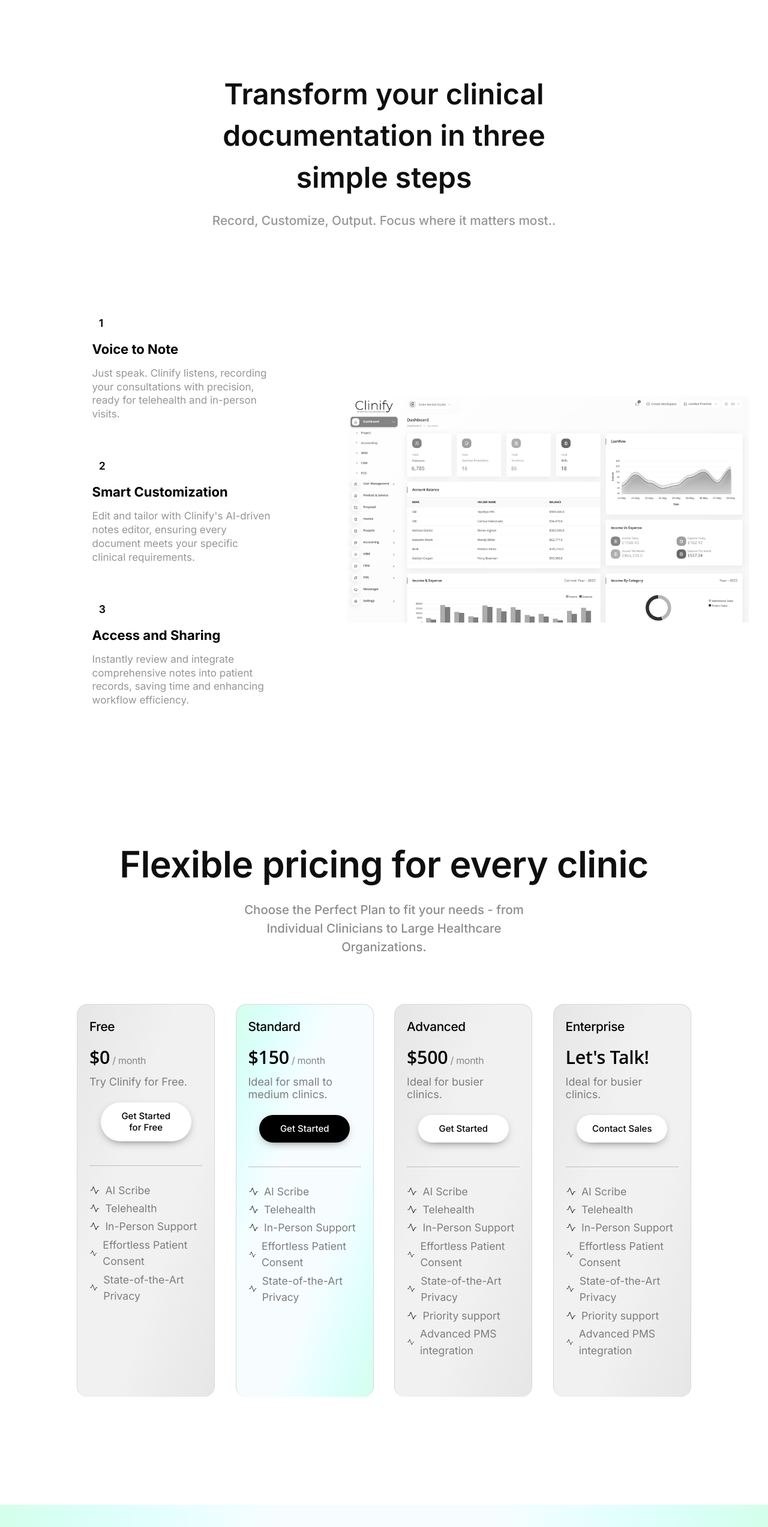
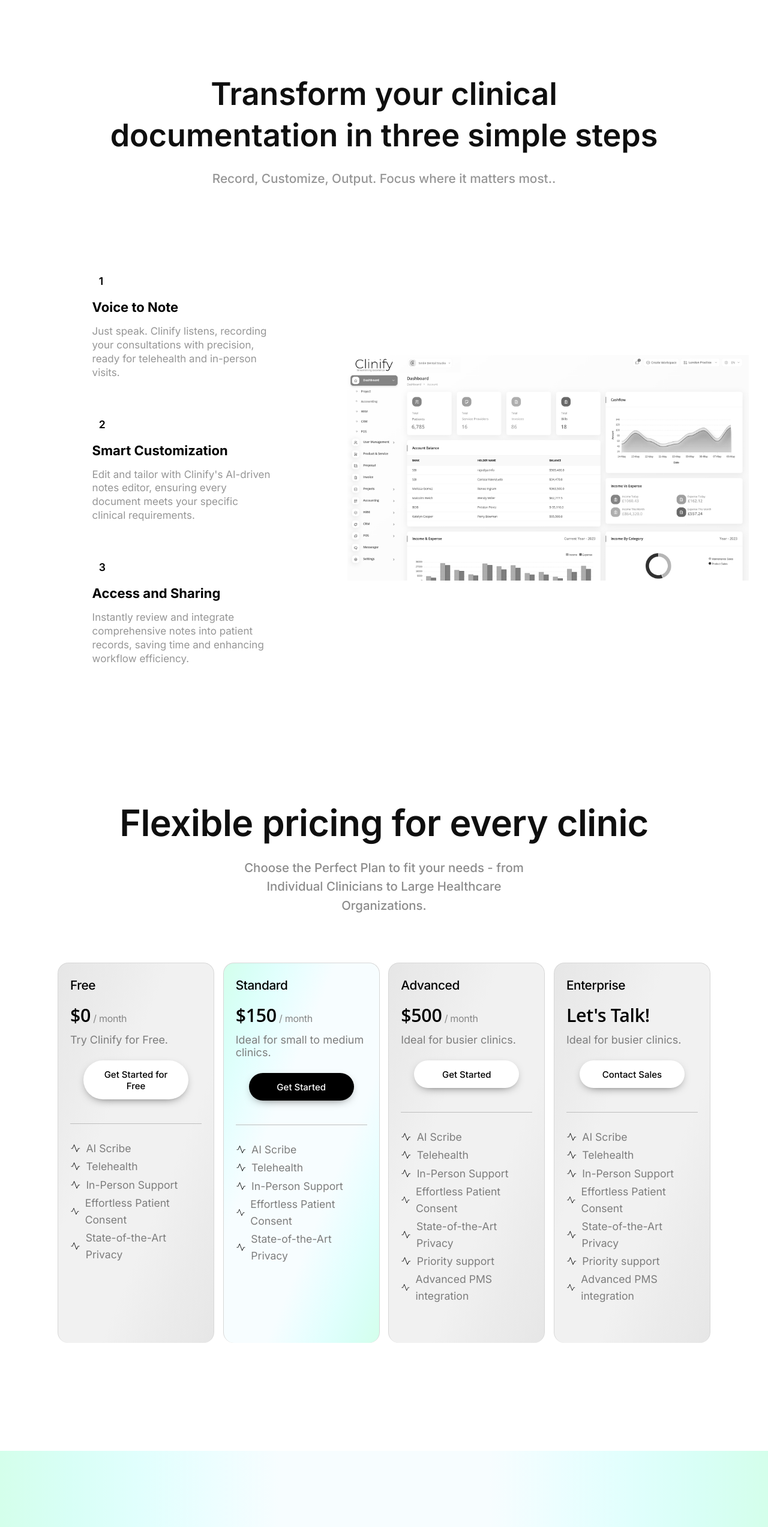
Before and after one commit to inspirer10/clinify, a Next.js app: page / in a window 1280 px wide. Shown: the part 1660-4206 px from the top of the page at 60% size. Built offline with nearby package versions, Linux system fonts and the light colour scheme.

Commit message:
rwd initial commit

```diff
--- a/src/styles/about.scss
+++ b/src/styles/about.scss
@@ -114,3 +114,10 @@
         }
     }
 }
+
+@media (max-width: 1450px) {
+    .about__section .steps_heading {
+        width: 72.5%;
+        font-size: 3.25rem;
+    }
+}
--- a/src/styles/doctorsRecomendations.scss
+++ b/src/styles/doctorsRecomendations.scss
@@ -64,3 +64,12 @@
         }
     }
 }
+
+@media (max-width: 1450px) {
+    .doctorsRecomendations__section .recomendations-container {
+        width: 80%;
+        .doctor-recomendation {
+            width: calc(92.5% / 3);
+        }
+    }
+}
--- a/src/styles/footer.scss
+++ b/src/styles/footer.scss
@@ -58,3 +58,13 @@
         }
     }
 }
+
+@media (max-width: 1450px) {
+    footer {
+        .footer-heading {
+            margin-top: 1.75rem;
+            font-size: 3.7rem;
+            width: 62.5%;
+        }
+    }
+}
--- a/src/styles/pricing.scss
+++ b/src/styles/pricing.scss
@@ -110,3 +110,12 @@
         }
     }
 }
+
+@media (max-width: 1450px) {
+    .pricing__section .subscriptions__container {
+        width: 85%;
+        .subscription-box {
+            width: 24%;
+        }
+    }
+}
```
